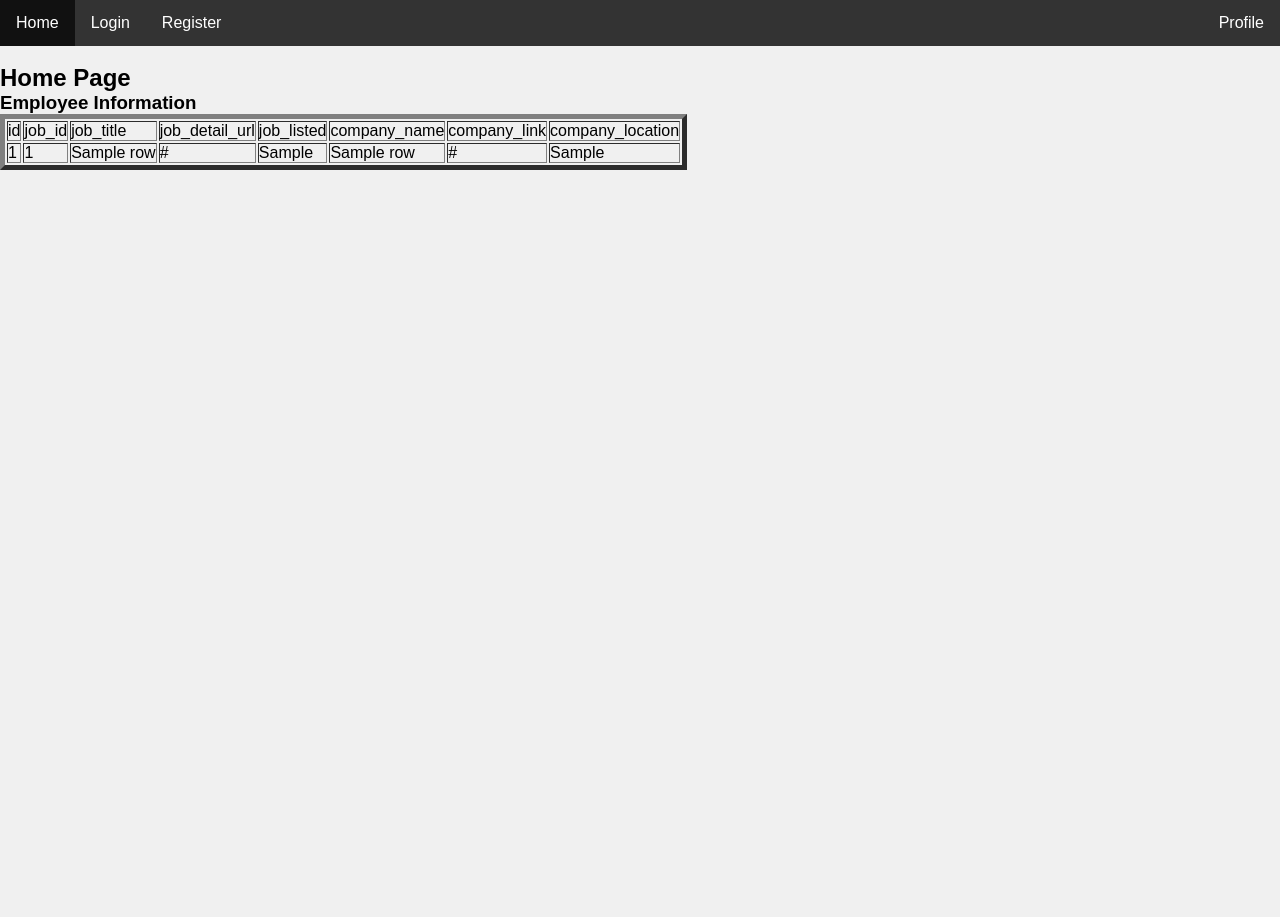
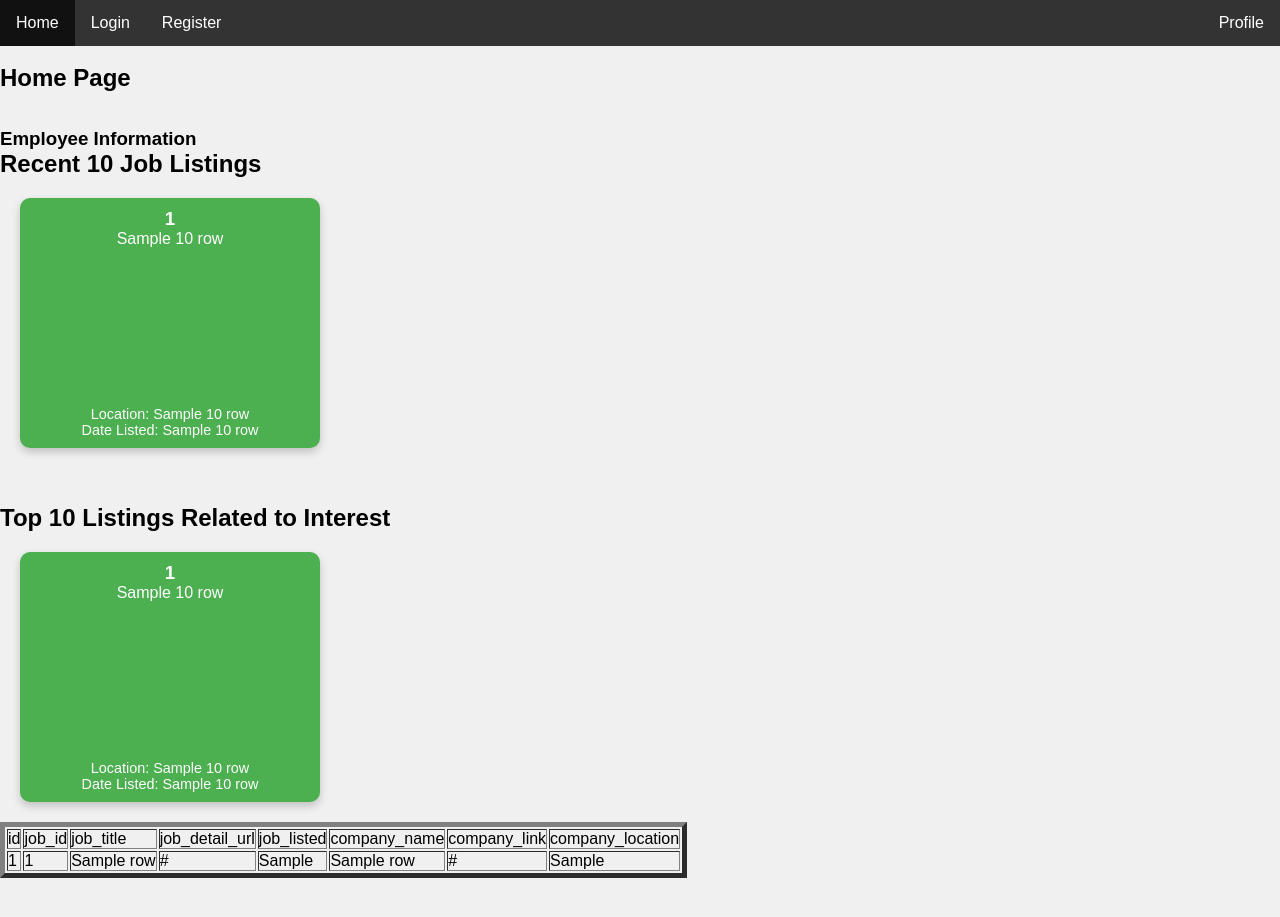
Before and after one commit to Sytechia/Group-4-Online-JD-Analytics, a Flask app: template blueprints/templates/home.html in a window 1280 px wide. Shown: the top 917 px of the page. Run offline with Flask 3, Linux system fonts and the light colour scheme; the template is opened without the code that fills it: most values are stand-ins (such as "Sample title", 1, 10 or a date in 2020).

Commit message:
Updated Home Page
redesign Homepage

```diff
--- a/blueprints/static/css/index.css
+++ b/blueprints/static/css/index.css
@@ -12,6 +12,41 @@ body {
     justify-content: center;
     align-items: center;
     background-color: #f0f0f0;
+}.scroll-container {
+    display: flex;
+    overflow-x: auto;
+    white-space: nowrap;
+    padding: 20px;
+}
+.tile {
+    flex: 0 0 auto;
+    width: 300px;
+    height: 250px;
+    margin-right: 15px;
+    background-color: #4CAF50;
+    color: white;
+    display: flex;
+    flex-direction: column;
+    justify-content: space-between;
+    border-radius: 10px;
+    box-shadow: 0 4px 8px rgba(0, 0, 0, 0.2);
+    text-align: center;
+    padding: 10px;
+}
+.tile a {
+    color: white;
+    text-decoration: none;
+    font-weight: bold;
+    display: block;
+    overflow: hidden;
+    white-space: nowrap;
+    text-overflow: ellipsis;
+}
+.tile a:hover {
+    text-decoration: underline;
+}
+.tile-info {
+    font-size: 0.9em;
 }
 
 .chat-messages {
--- a/blueprints/templates/home.html
+++ b/blueprints/templates/home.html
@@ -10,8 +10,8 @@
     </ul>
 </nav>
   <br>
-  <h1>{% block title %}Home Page{% endblock %}</h1>
-
+  <h1>{% block title %}Home Page{% endblock %}</h1><br><br>
+  <div>
   <h3>Employee Information</h3>
   <table border=5>
       <thead>
@@ -39,6 +39,39 @@
           </tr>
 
       {% endfor %}
+    </div>
+
+  <h1>Recent 10 Job Listings</h1>
+  <div class="scroll-container">
+    {% for recent_10_row in recent_10_rows %}
+    <div class="tile">
+        <div>
+            <h3><a href="{{ recent_10_row[1] }}" target="_blank">{{ recent_10_row[0] }}</a></h3>
+            <p>{{ recent_10_row[3] }}</p>
+        </div>
+        <div class="tile-info">
+            <p>Location: {{ recent_10_row[4] }}</p>
+            <p>Date Listed: {{ recent_10_row[2] }}</p>
+        </div>
+    </div>
+    {% endfor %}
+  </div>
+  <br><br>
+    <h1>Top 10 Listings Related to Interest</h1>
+  <div class="scroll-container">
+    {% for top_10_row in top_10_rows %}
+    <div class="tile">
+        <div>
+            <h3><a href="{{ top_10_row[1] }}" target="_blank">{{ top_10_row[0] }}</a></h3>
+            <p>{{ top_10_row[3] }}</p>
+        </div>
+        <div class="tile-info">
+            <p>Location: {{ top_10_row[4] }}</p>
+            <p>Date Listed: {{ top_10_row[2] }}</p>
+        </div>
+    </div>
+    {% endfor %}
+  </div>
 </table>
 <br><br>
 
--- a/run.py
+++ b/run.py
@@ -5,9 +5,9 @@ import os
 from controllers.crawler import JobSpider
 
 if __name__ == "__main__":
-    process = CrawlerProcess()
-    process.crawl(JobSpider)
-    process.start()
+    #process = CrawlerProcess()
+    #process.crawl(JobSpider)
+    #process.start()
 
     app.config['UPLOAD_FOLDER'] = os.path.join(os.getcwd(), 'uploads')
     app.run(debug=True, threaded=True)
```
Also changed, not shown: blueprints/routes.py (+12 -70 lines), controllers/skill_diagram.py (added, +78 -0 lines). Lines whose indentation alone changed are shown as unchanged.
